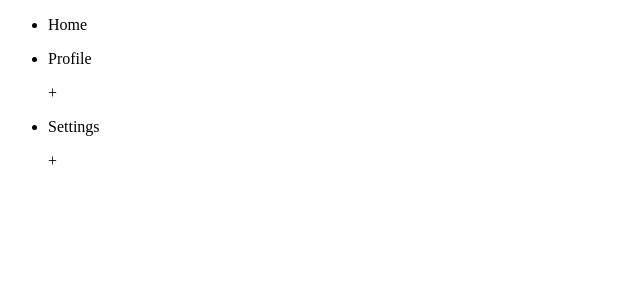
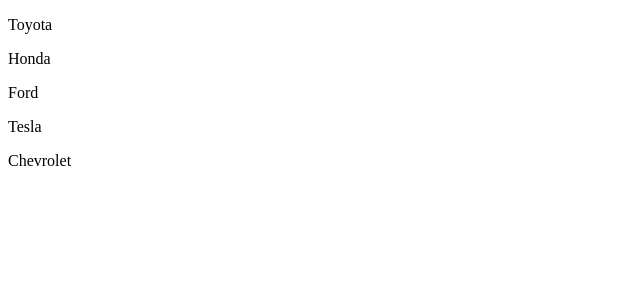
Before and after one commit to VadimVasilcovan/React_Projects, a React (Vite) app in the folder React_Projects/: page / in a window 1280 px wide. Shown: the top 300 px of the page, without its empty margins (0-640 px from the left). Built offline with nearby package versions, Linux system fonts and the light colour scheme.

Commit message:
09.01.2025

```diff
--- a/React_Projects/src/App.jsx
+++ b/React_Projects/src/App.jsx
@@ -8,6 +8,8 @@
 import TreeView from "./Tree-view/tree-view";
 import ImportMoreItems from "./load_more_items/load_more_items";
 import menus from "./Tree-view/data";
+import MasteringMapMethod from "./mastering-map/mastering-map-01";
+import data from "./mastering-map/data.jsx";
 
 
 function App() {
@@ -27,7 +29,10 @@
 
 
           {/*Tree view compinent*/}
-          <TreeView menus={menus}/>
+          {/*<TreeView menus={menus}/>*/}
+
+          <MasteringMapMethod data={data}/>
+
     </>
   );
 }
--- /dev/null
+++ b/React_Projects/src/mastering-map/data.jsx
@@ -0,0 +1,50 @@
+
+
+
+const data = () => {
+    const cars = [
+        {
+          id: 1,
+          brand: "Toyota",
+          model: "Corolla",
+          year: 2020,
+          color: "White",
+          price: 20000
+        },
+        {
+          id: 2,
+          brand: "Honda",
+          model: "Civic",
+          year: 2021,
+          color: "Black",
+          price: 22000
+        },
+        {
+          id: 3,
+          brand: "Ford",
+          model: "Mustang",
+          year: 2019,
+          color: "Red",
+          price: 30000
+        },
+        {
+          id: 4,
+          brand: "Tesla",
+          model: "Model 3",
+          year: 2022,
+          color: "Blue",
+          price: 40000
+        },
+        {
+          id: 5,
+          brand: "Chevrolet",
+          model: "Camaro",
+          year: 2018,
+          color: "Yellow",
+          price: 28000
+        }
+      ];
+return(cars)
+}
+
+export default data
--- a/React_Projects/src/mastering-map/mastering-map-01.jsx
+++ b/React_Projects/src/mastering-map/mastering-map-01.jsx
@@ -1,8 +1,13 @@
+import data from "./data.jsx";
 
 
 const MasteringMapMethod = () => {
 
-    return()
+const cars = data();
+
+    return(<>
+    {cars.map((car) => <div key={car.id}><p>{car.brand}</p></div>) }
+    </>)
 }
 
-export default MasteringMapMethod
+export default MasteringMapMethod;
```
